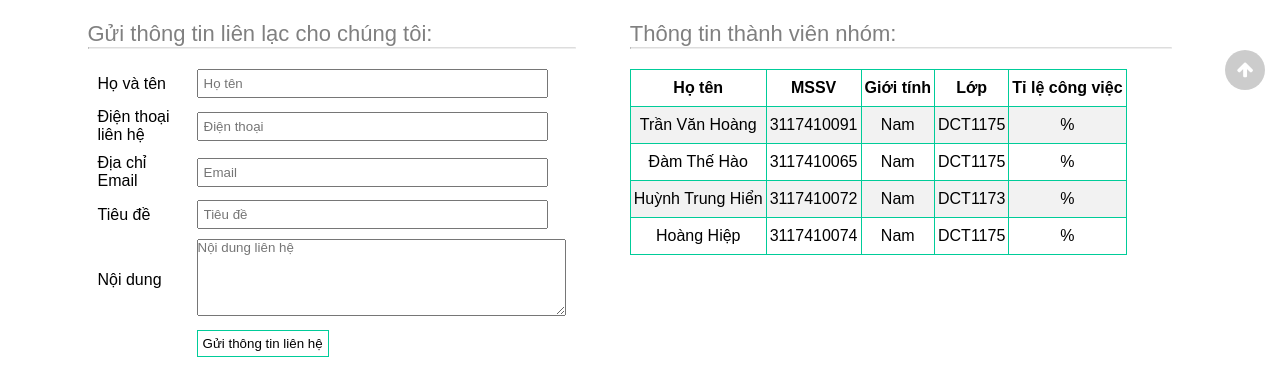
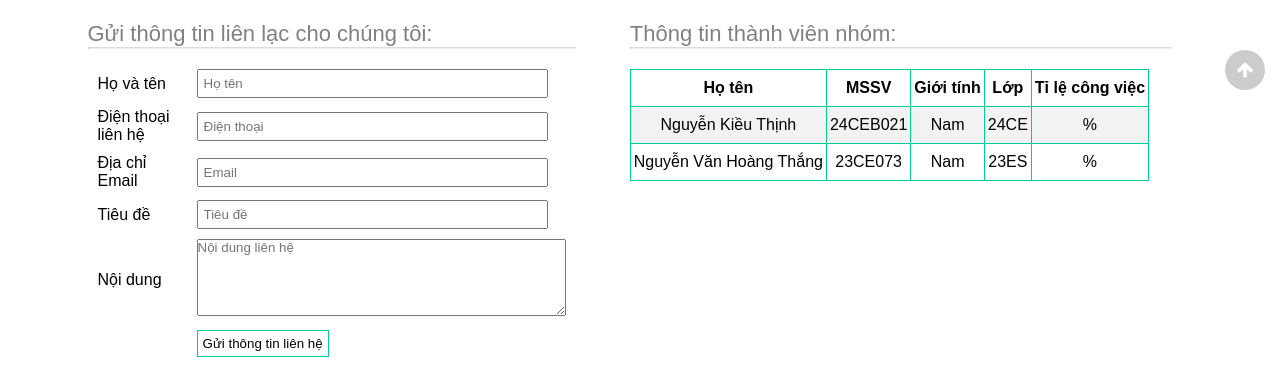
Before and after one commit to ThinhKieuu006/pro2025t6, a plain HTML site: page phone/lienhe.html in a window 1280 px wide. Shown: the part 695-1065 px from the top of the page. Drawn offline with Linux system fonts and the light colour scheme.

Commit message:
Update lienhe.html

```diff
--- a/phone/lienhe.html
+++ b/phone/lienhe.html
@@ -115,10 +115,9 @@
                         </tr>
                         <script>
                             var thongtin = [
-                                ["Trần Văn Hoàng", "3117410091", "Nam", "DCT1175", "%"],
-                                ["Đàm Thế Hào", "3117410065", "Nam", "DCT1175", "%"],
-                                ["Huỳnh Trung Hiển", "3117410072", "Nam", "DCT1173", "%"],
-                                ["Hoàng Hiệp", "3117410074", "Nam", "DCT1175", "%"]
+                                ["Nguyễn Kiều Thịnh", "24CEB021", "Nam", "24CE", "%"],
+                                ["Nguyễn Văn Hoàng Thắng", " 23CE073", "Nam", "23ES", "%"],
+
                             ]
                             for (var i = 0; i < thongtin.length; i++) {
                                 document.write(
```
